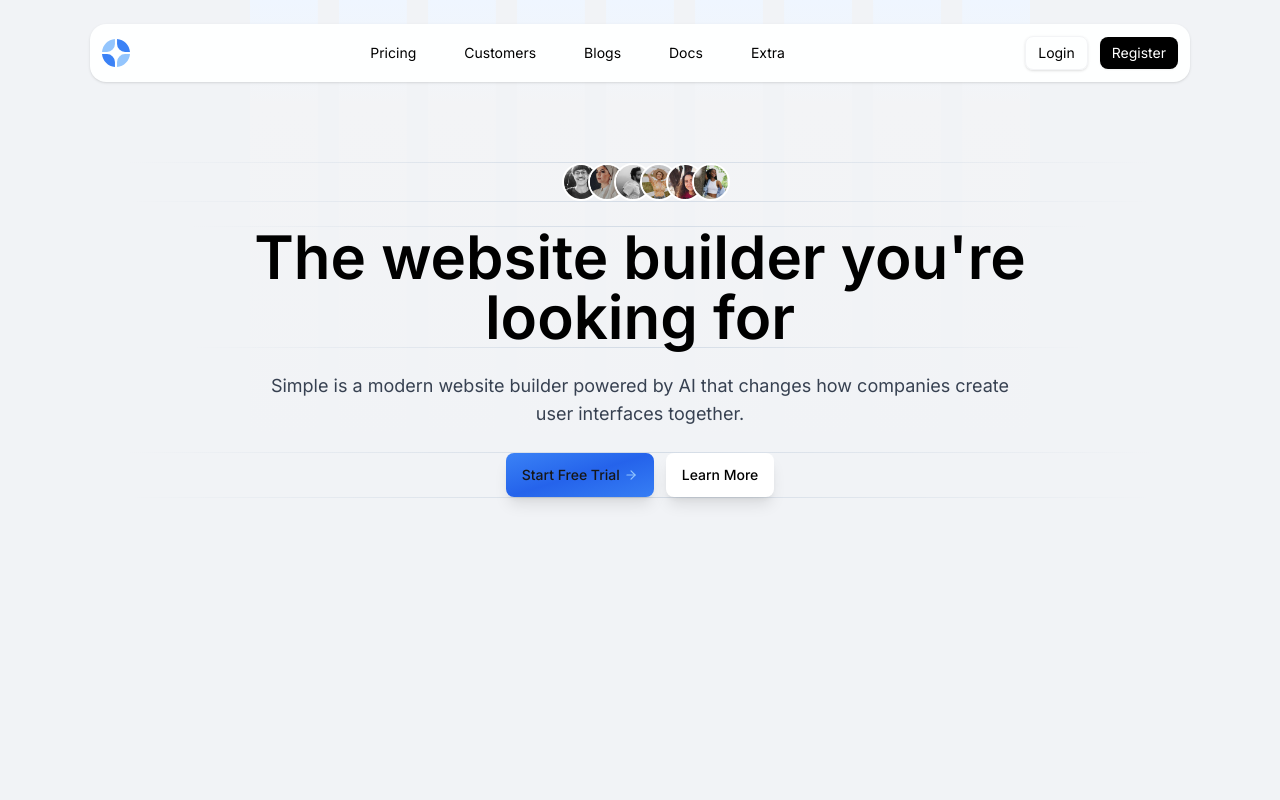
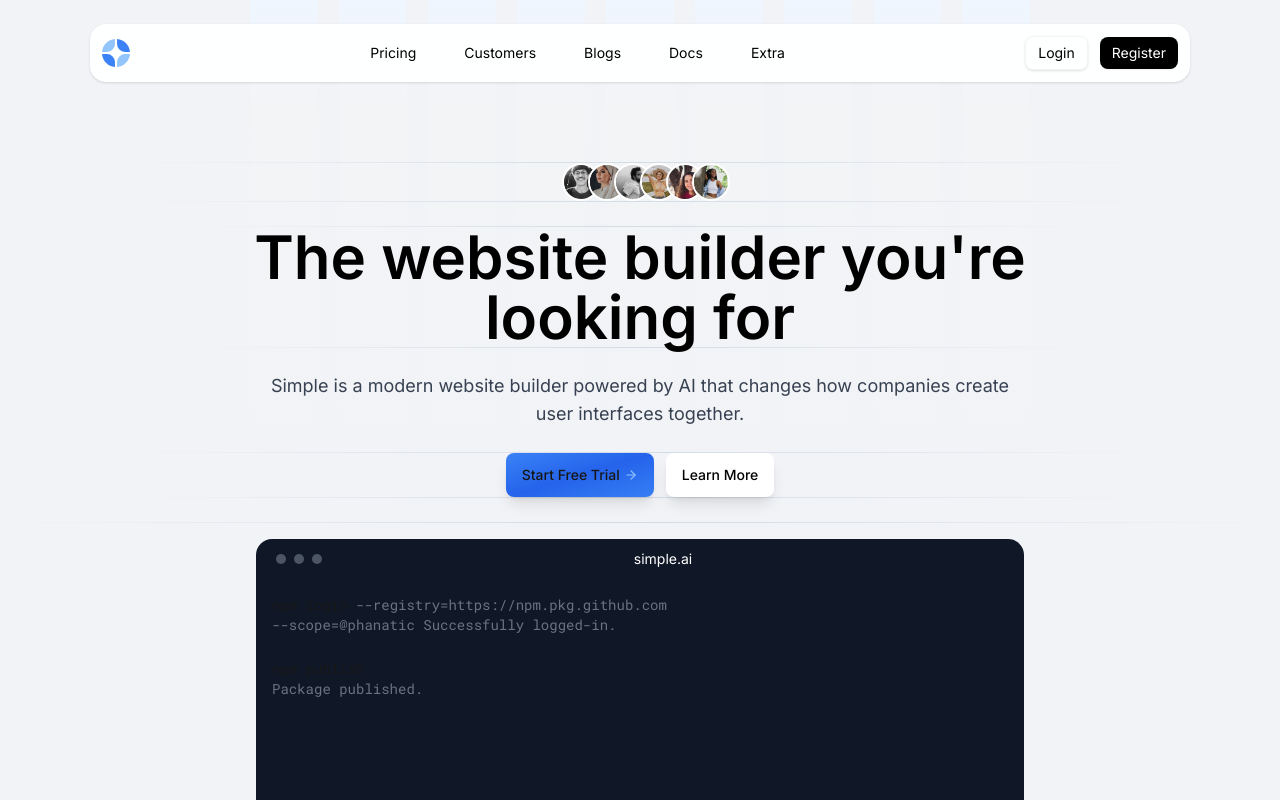
Before and after one commit to ds-spec/simple-ai, a Next.js app: page / in a window 1280 px wide. Shown: the top 800 px of the page. Built offline with nearby package versions, Linux system fonts and the light colour scheme.

Commit message:
Added the mac terminal div (animation remaining)

```diff
--- a/app/globals.css
+++ b/app/globals.css
@@ -8,9 +8,8 @@
 @theme inline {
   --color-background: var(--background);
   --color-foreground: var(--foreground);
-  --font-sans: var(--font-geist-sans);
-  --font-mono: var(--font-geist-mono);
   --font-inter: var(--font-inter);
+  --font-roboto: var(--font-roboto);
 }
 
 @media (prefers-color-scheme: dark) {
--- a/app/layout.jsx
+++ b/app/layout.jsx
@@ -1,20 +1,15 @@
-import { Geist, Geist_Mono,Inter } from "next/font/google";
+import { Geist, Geist_Mono, Inter, Roboto_Mono } from "next/font/google";
 import "./globals.css";
-
-const geistSans = Geist({
-  variable: "--font-geist-sans",
-  subsets: ["latin"],
-});
-
-const geistMono = Geist_Mono({
-  variable: "--font-geist-mono",
-  subsets: ["latin"],
-});
 
 const inter = Inter({
   variable: "--font-inter",
   subsets: ["latin"],
-})
+});
+
+const roboto = Roboto_Mono({
+  variable: "--font-roboto",
+  subsets: ["latin"],
+});
 
 export const metadata = {
   title: "Create Next App",
@@ -24,9 +19,7 @@
 export default function RootLayout({ children }) {
   return (
     <html lang="en">
-      <body
-        className={`${inter.variable} antialiased`}
-      >
+      <body className={`${inter.variable} ${roboto.variable} antialiased`}>
         {children}
       </body>
     </html>
--- a/components/BuilderSection.jsx
+++ b/components/BuilderSection.jsx
@@ -54,6 +54,35 @@
             Learn More
           </button>
         </div>
+        <div className="w-full h-full flex justify-center py-4 border-image">
+          <div className="bg-[#101827] min-w-3xl h-[57vh] rounded-2xl">
+            <div className="flex justify-between items-center w-full h-10 px-5 py-4">
+              <div className="flex items-center gap-2">
+                <div className="w-2.5 h-2.5 rounded-full bg-[#4b5563]" />
+                <div className="w-2.5 h-2.5 rounded-full bg-[#4b5563]" />
+                <div className="w-2.5 h-2.5 rounded-full bg-[#4b5563]" />
+              </div>
+              <p className="font-inter text-sm text-white">simple.ai</p>
+              <div />
+            </div>
+            <div className="mt-4 px-4">
+              <p className="font-roboto text-sm">
+                npm login{" "}
+                <span className="text-[#6b7280]">
+                  --registry=https://npm.pkg.github.com
+                </span>{" "}
+                <br />
+                <span className="text-[#6b7280]">
+                  --scope=@phanatic Successfully logged-in.
+                </span>{" "}
+                <p className="font-roboto text-sm mt-6">
+                  npm publish <br />
+                  <span className="text-[#6b7280]">Package published.</span>
+                </p>
+              </p>
+            </div>
+          </div>
+        </div>
       </section>
     </div>
   );
```
